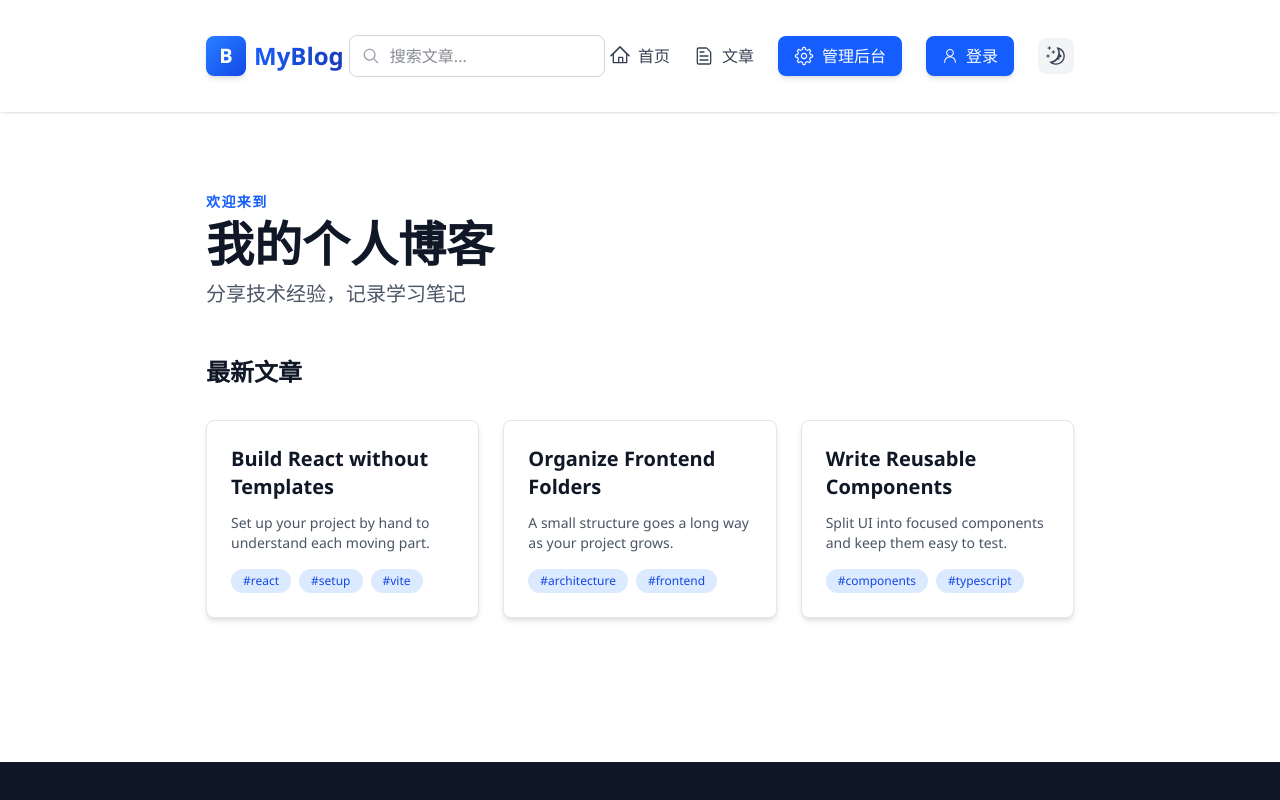
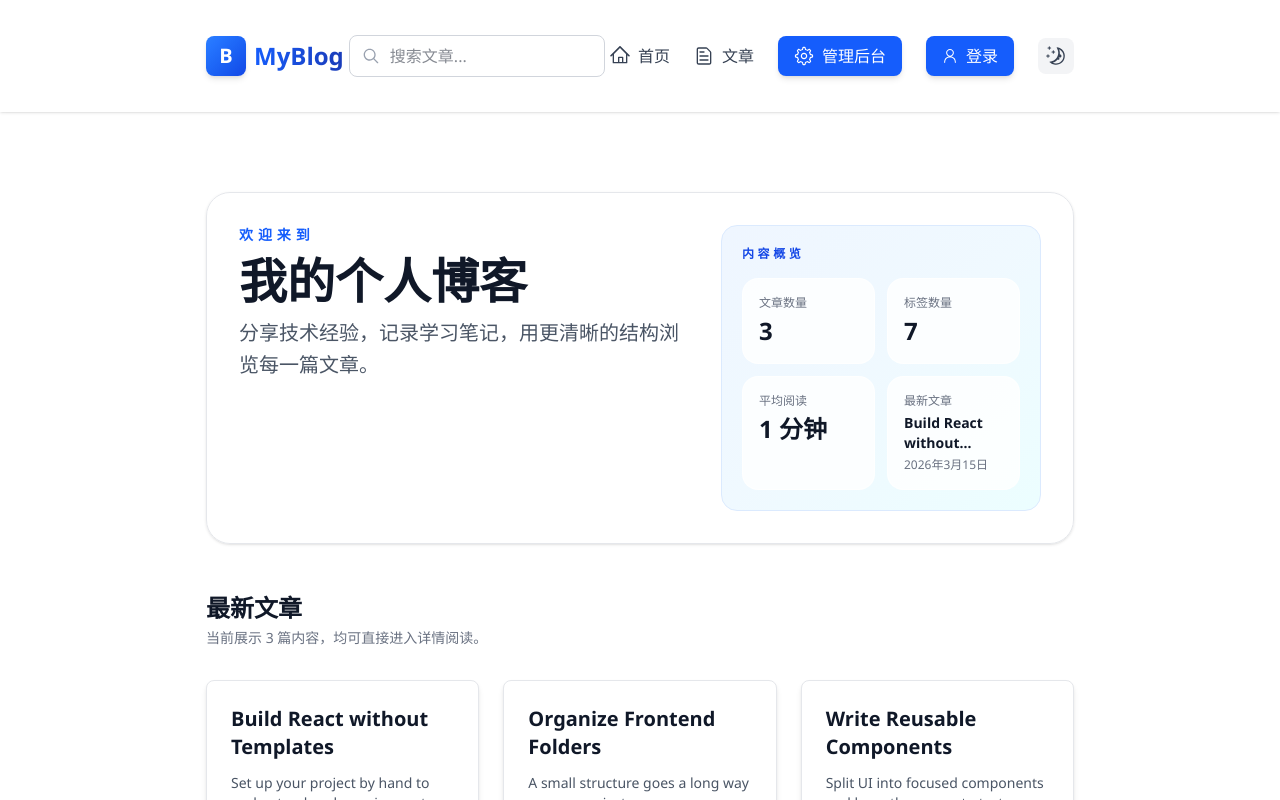
Before and after one commit to BqLee-AI/blog-FE, a React (Vite) app: page / in a window 1280 px wide. Shown: the top 800 px of the page. Built offline with nearby package versions, Linux system fonts and the light colour scheme.

Commit message:
feat: 增强首页文章概览

```diff
--- a/src/pages/HomePage.tsx
+++ b/src/pages/HomePage.tsx
@@ -1,9 +1,34 @@
-import { useEffect } from "react";
+import { useEffect, useMemo } from "react";
 import PostCard from "@/features/articles/components/PostCard";
 import { usePostStore } from "@/store/postStore";
+import { estimateReadingTime, formatArticleDate } from "@/lib/utils";
 
 export default function HomePage() {
   const { posts, isLoading, fetchPosts } = usePostStore();
+
+  const articleOverview = useMemo(() => {
+    const tagSet = new Set<string>();
+    let totalReadingMinutes = 0;
+
+    posts.forEach((post) => {
+      post.tags.forEach((tag) => tagSet.add(tag));
+      totalReadingMinutes += estimateReadingTime(post.content);
+    });
+
+    const latestPost = [...posts].sort((left, right) => {
+      const leftTime = left.createdAt ? new Date(left.createdAt).getTime() : 0;
+      const rightTime = right.createdAt ? new Date(right.createdAt).getTime() : 0;
+      return rightTime - leftTime;
+    })[0];
+
+    return {
+      articleCount: posts.length,
+      tagCount: tagSet.size,
+      averageReadingTime: posts.length > 0 ? Math.max(1, Math.round(totalReadingMinutes / posts.length)) : 0,
+      latestTitle: latestPost?.title ?? "暂无文章",
+      latestDate: formatArticleDate(latestPost?.createdAt),
+    };
+  }, [posts]);
 
   // 页面加载时获取文章列表
   useEffect(() => {
@@ -13,21 +38,57 @@ export default function HomePage() {
   return (
     <div>
       {/* 页面标题 */}
-      <header className="mb-12">
-        <p className="text-blue-600 dark:text-blue-400 font-bold text-sm tracking-widest uppercase mb-2">
+      <header className="mb-12 grid gap-6 rounded-3xl border border-gray-200 dark:border-gray-800 bg-white/80 dark:bg-gray-900/80 p-6 shadow-sm backdrop-blur md:grid-cols-[minmax(0,1.6fr)_minmax(320px,0.9fr)] md:p-8">
+        <div>
+          <p className="text-blue-600 dark:text-blue-400 font-bold text-sm tracking-[0.35em] uppercase mb-3">
             欢迎来到
           </p>
           <h1 className="text-4xl md:text-5xl font-bold text-gray-900 dark:text-white mb-4">
             我的个人博客
           </h1>
-        <p className="text-xl text-gray-600 dark:text-gray-400">
-          分享技术经验，记录学习笔记
+          <p className="text-lg md:text-xl text-gray-600 dark:text-gray-400 max-w-2xl leading-8">
+            分享技术经验，记录学习笔记，用更清晰的结构浏览每一篇文章。
           </p>
+        </div>
+
+        <div className="rounded-2xl bg-gradient-to-br from-blue-50 via-sky-50 to-cyan-50 dark:from-blue-900/20 dark:via-sky-900/10 dark:to-cyan-900/10 p-5 border border-blue-100 dark:border-blue-900/30">
+          <p className="text-xs font-bold tracking-[0.3em] uppercase text-blue-700 dark:text-blue-300 mb-4">
+            内容概览
+          </p>
+          <div className="grid grid-cols-2 gap-3">
+            <div className="rounded-2xl bg-white/80 dark:bg-gray-950/40 p-4 border border-white/70 dark:border-gray-800/60">
+              <p className="text-xs text-gray-500 dark:text-gray-400 mb-1">文章数量</p>
+              <p className="text-2xl font-bold text-gray-900 dark:text-white">{articleOverview.articleCount}</p>
+            </div>
+            <div className="rounded-2xl bg-white/80 dark:bg-gray-950/40 p-4 border border-white/70 dark:border-gray-800/60">
+              <p className="text-xs text-gray-500 dark:text-gray-400 mb-1">标签数量</p>
+              <p className="text-2xl font-bold text-gray-900 dark:text-white">{articleOverview.tagCount}</p>
+            </div>
+            <div className="rounded-2xl bg-white/80 dark:bg-gray-950/40 p-4 border border-white/70 dark:border-gray-800/60">
+              <p className="text-xs text-gray-500 dark:text-gray-400 mb-1">平均阅读</p>
+              <p className="text-2xl font-bold text-gray-900 dark:text-white">{articleOverview.averageReadingTime} 分钟</p>
+            </div>
+            <div className="rounded-2xl bg-white/80 dark:bg-gray-950/40 p-4 border border-white/70 dark:border-gray-800/60">
+              <p className="text-xs text-gray-500 dark:text-gray-400 mb-1">最新文章</p>
+              <p className="text-sm font-semibold text-gray-900 dark:text-white line-clamp-2">{articleOverview.latestTitle}</p>
+              {articleOverview.latestDate && (
+                <p className="text-xs text-gray-500 dark:text-gray-400 mt-1">{articleOverview.latestDate}</p>
+              )}
+            </div>
+          </div>
+        </div>
       </header>
 
       {/* 文章列表 */}
       <section>
-        <h2 className="text-2xl font-bold text-gray-900 dark:text-white mb-8">最新文章</h2>
+        <div className="flex items-end justify-between gap-4 mb-8">
+          <div>
+            <h2 className="text-2xl font-bold text-gray-900 dark:text-white">最新文章</h2>
+            <p className="text-sm text-gray-500 dark:text-gray-400 mt-1">
+              当前展示 {articleOverview.articleCount} 篇内容，均可直接进入详情阅读。
+            </p>
+          </div>
+        </div>
 
         {isLoading ? (
           <div className="flex items-center justify-center min-h-[300px]">
@@ -37,8 +98,9 @@ export default function HomePage() {
             </div>
           </div>
         ) : posts.length === 0 ? (
-          <div className="text-center py-12 bg-gray-50 dark:bg-gray-800 rounded-lg">
+          <div className="text-center py-16 bg-gray-50 dark:bg-gray-800 rounded-2xl border border-dashed border-gray-200 dark:border-gray-700">
             <p className="text-gray-500 dark:text-gray-400 text-lg">暂无文章</p>
+            <p className="text-sm text-gray-400 dark:text-gray-500 mt-2">先准备一篇内容，页面就会立刻活起来。</p>
           </div>
         ) : (
           <div className="grid grid-cols-1 md:grid-cols-2 lg:grid-cols-3 gap-6">
```
Lines whose indentation alone changed are shown as unchanged.
